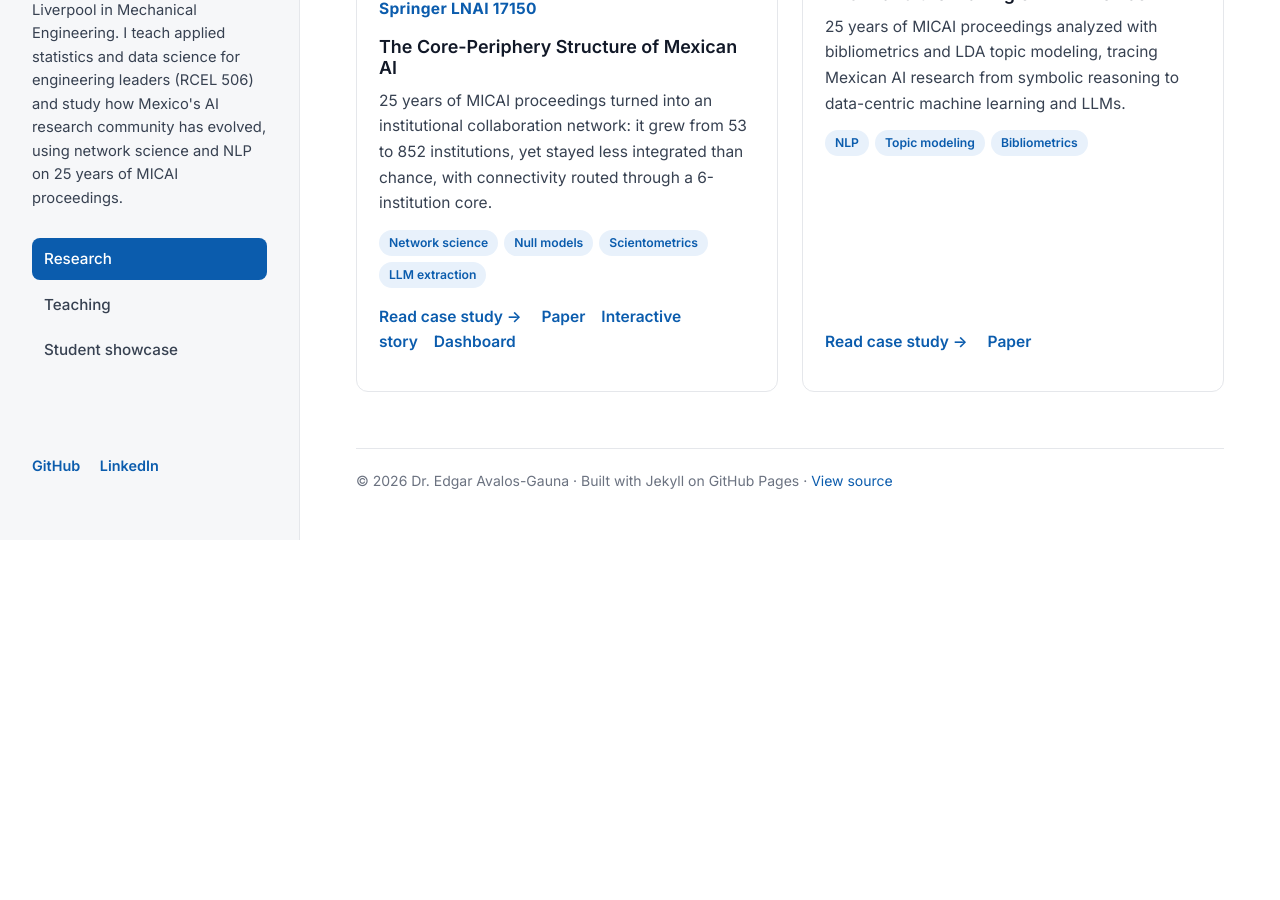
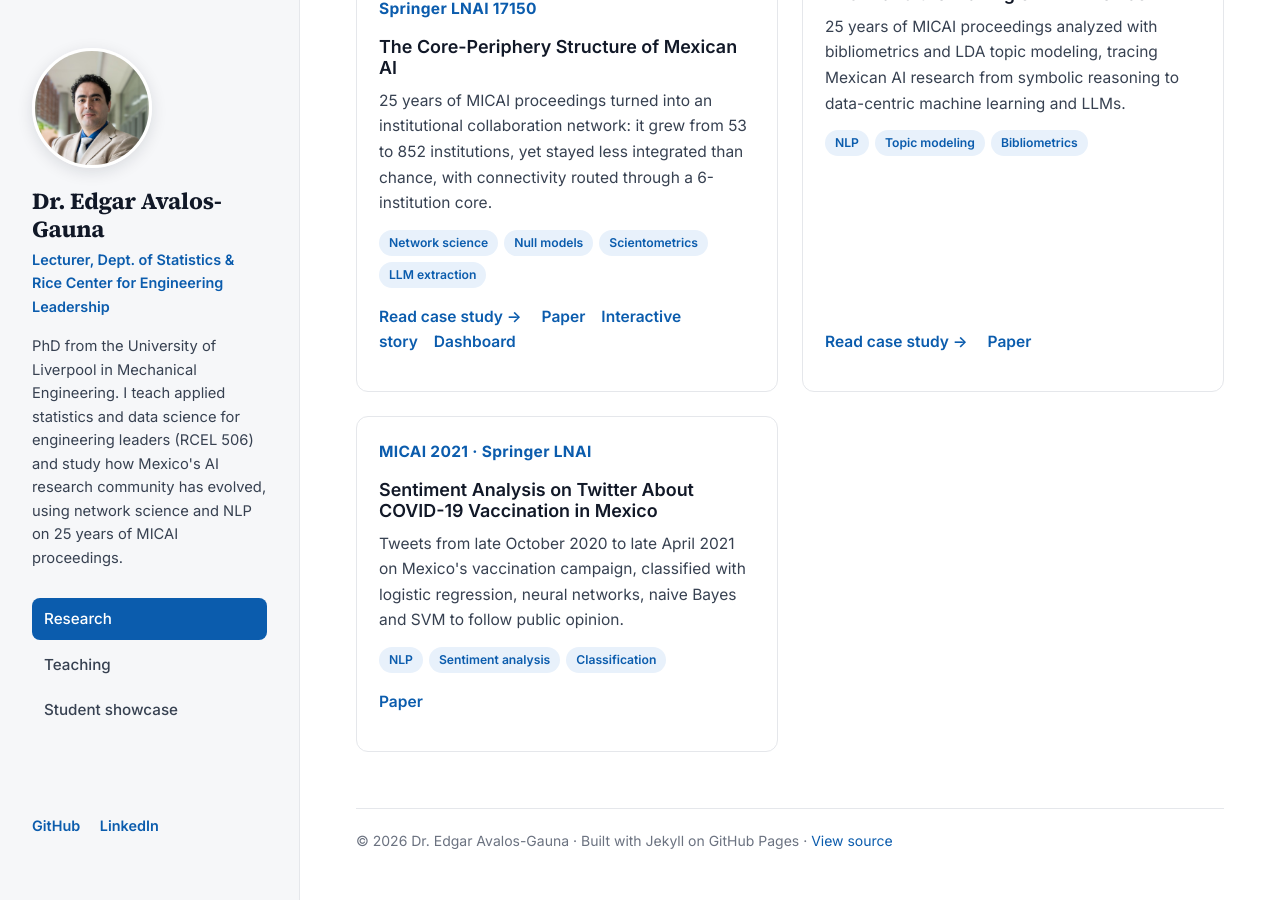
Before and after one commit to edavgaun/edavgaun.github.io, a Jekyll site: the page built from index.html, in a window 1280 px wide and 900 px high, scrolled down 552 px. Built offline with Jekyll 4.4.1, drawn with Linux system fonts in a browser that asks for light colours; before the commit the page ends 1092 px from its top, so only the background shows below that; some of the changed lines change nothing that is shown.

Commit message:
Add multiple project entries to projects.yml

```diff
--- a/_data/projects.yml
+++ b/_data/projects.yml
@@ -78,6 +78,91 @@
   featured: true
   group: ieom
 
+- title: Sentiment Analysis on Twitter About COVID-19 Vaccination in Mexico
+  summary: >-
+    Tweets from late October 2020 to late April 2021 on Mexico's vaccination
+    campaign, classified with logistic regression, neural networks, naive Bayes
+    and SVM to follow public opinion.
+  tags: [NLP, Sentiment analysis, Classification]
+  metric: "MICAI 2021 · Springer LNAI"
+  links:
+    - label: Paper
+      url: https://doi.org/10.1007/978-3-030-89820-5_8
+  featured: true
+  group: micai
+
+- title: "OWLET: Human-in-the-Loop Simulation for Engineering Management"
+  summary: >-
+    A simulation in which engineering managers supervise an overconfident AI
+    assistant in AI-augmented workflows; the framework behind RCEL 506 at Rice.
+  tags: [Human-in-the-loop, AI in education, Engineering management]
+  metric: "ASEM 2026 · Madison, Wisconsin"
+  links:
+    - label: RCEL 506 repo
+      url: https://github.com/edavgaun/RCEL_506
+  featured: true
+  group: asem
+
+- title: "Engineering Leadership in Transition: Topic Modeling of ASEM Proceedings"
+  summary: >-
+    Topic modeling of ASEM conference proceedings, tracing a growing focus on
+    workforce leadership, talent transformation and organizational change
+    under AI disruption.
+  tags: [NLP, Topic modeling, Engineering management]
+  metric: "ASEM 2025 · Boise, Idaho"
+  featured: true
+  group: asem
+
+- title: Machine Learning vs. Numerical Solutions for Lubricant Film Thickness
+  summary: >-
+    Speed/accuracy comparison of a numerical solver, neural networks and other
+    ML models: non-ANN models were orders of magnitude faster while reaching
+    an R² of up to 0.997.
+  tags: [Regression, Surrogate models, Tribology]
+  metric: "IEEE ICMLA 2024 · with C. Combs & C. F. Higgs III"
+  featured: true
+  group: icmla
+
+- title: "Visitor Arrivals to Chichén Itzá: An Exploratory Data Analysis"
+  summary: >-
+    Two years of box-office data (Dec 2016–Dec 2018) from Mexico's most
+    visited archaeological site: 73% of visitors were non-Mexican, with
+    distinct arrival-time and seasonal patterns.
+  tags: [EDA, Tourism analytics, Data visualization]
+  metric: "IEEE ICMLA 2020"
+  links:
+    - label: Paper
+      url: https://doi.org/10.1109/ICMLA51294.2020.00189
+  featured: true
+  group: icmla
+
+- title: "Porous Metal Properties Analysis: A Machine Learning Approach"
+  summary: >-
+    Predicting permeability and Forchheimer coefficient of porous metals from
+    porosity, pore size and coordination number, comparing linear and
+    polynomial regression, random forest and neural networks.
+  tags: [Materials informatics, Random forest, Neural networks]
+  metric: "JOM 73(7), 2021"
+  links:
+    - label: Paper
+      url: https://doi.org/10.1007/s11837-021-04695-x
+  featured: true
+  group: phd
+
+- title: Numerical Simulation of Heat Transfer in Porous Metals for Cooling
+  summary: >-
+    CFD (ANSYS Fluent) model of fluid flow and heat transfer in open-cell
+    porous copper, the core of my PhD at the University of Liverpool.
+  tags: [CFD, Heat transfer, Simulation]
+  metric: "Metall. Mater. Trans. B 48, 2017 · open access"
+  links:
+    - label: Paper
+      url: https://doi.org/10.1007/s11663-017-0981-1
+    - label: PhD thesis
+      url: https://livrepository.liverpool.ac.uk/3018623/
+  featured: true
+  group: phd
+
 - title: "RCEL 506 — Applied Statistics & Data Science for Engineering Leaders"
   summary: >-
     Graduate course where students act as engineering managers supervising an
```
